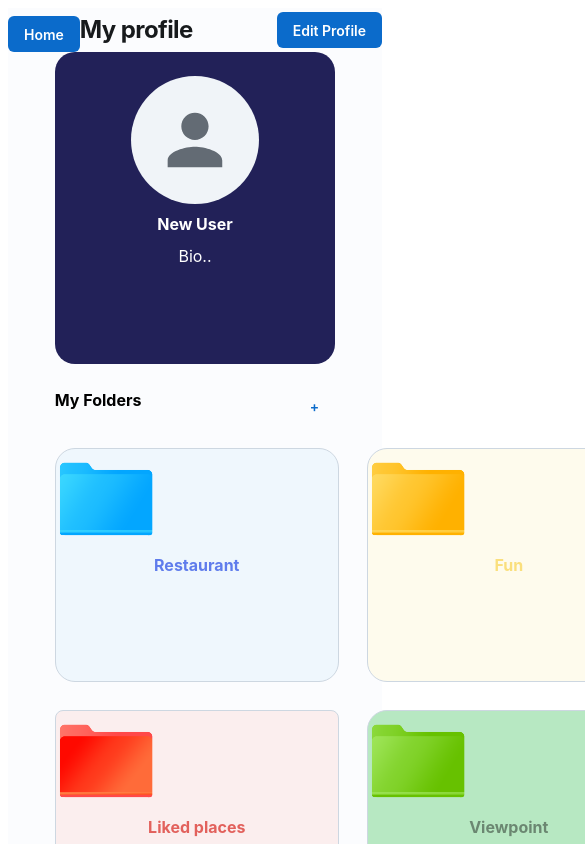
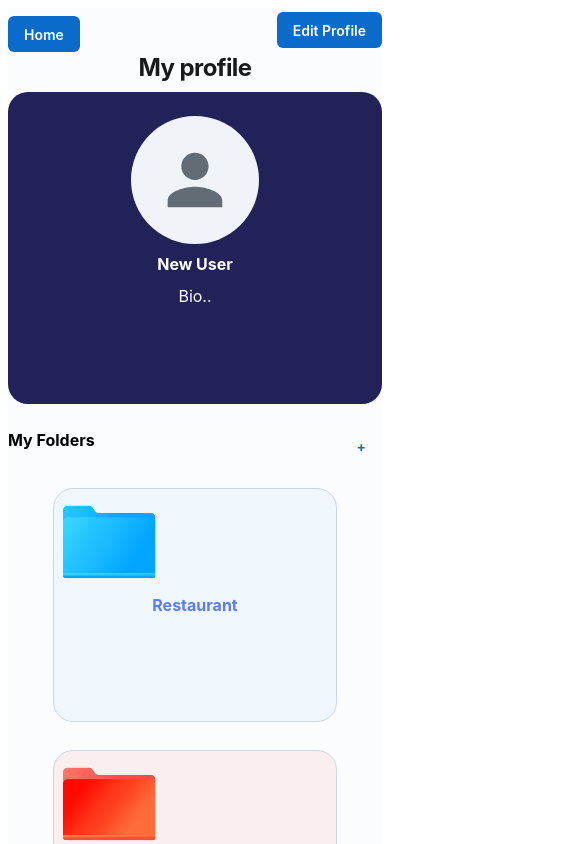
Before and after one commit to CSE115-project/nextjs-ff, a Next.js app: page /profile in a window 390 px wide. Shown: the top 844 px of the page, 585 px wide, since content can reach past the window. Built offline with nearby package versions, Linux system fonts and the light colour scheme; no server answers.

Commit message:
updated profile page to be more mobile responsive

```diff
--- a/pages/profile.js
+++ b/pages/profile.js
@@ -11,6 +11,7 @@ import { getDoc, getFirestore, doc } from "firebase/firestore";
 import Card from "@mui/joy/Card";
 import CardCover from "@mui/joy/CardCover";
 import CardContent from "@mui/joy/CardContent";
+import Image from "next/image";
 
 /*
 const userObj = {
@@ -64,22 +65,21 @@ export default function Profile({ user }) {
   }, []);
 
   console.log("p/profile userData:", userData);
+
   if (!userData) {
     return <div>Loading...</div>;
   } else {
     console.log("Loading Profile...");
     return (
       <div className="userProfile">
+        {/* <meta name="viewport" content="initial-scale=1, width=device-width" /> */}
+
         <Sheet>
           <Stack direction="row" alignItems="center" spacing={0}>
             {/* Home Button */}
             <Button onClick={handleHome} sx={{ mt: 1 }}>
               Home
             </Button>
-
-            <Typography level="h1" fontSize="xl2">
-              My profile
-            </Typography>
 
             {/* Edit Profile Button */}
             <Button onClick={handleEditProfile} sx={{ marginLeft: "auto" }}>
@@ -89,11 +89,19 @@ export default function Profile({ user }) {
 
           <Sheet
             sx={{
-              maxWidth: "75%",
+              maxWidth: 1200,
               width: "100%",
               mx: "auto",
+              display: "flex",
+              flexDirection: "column",
+              minWidth: 0,
+              height: "100%",
+              overflow: "auto",
             }}
           >
+            <Typography level="h1" fontSize="xl2" sx={{ mx: "auto", mb: 1 }}>
+              My profile
+            </Typography>
             <Box
               sx={{
                 bgcolor: "#222158",
@@ -148,14 +156,19 @@ export default function Profile({ user }) {
             {/* Liked Place (need to route to list of places) */}
 
             {/* Stack to create rows */}
-            <Stack direction="row" alignItems="flex-start" spacing={"10%"}>
+            <Stack
+              direction="row"
+              alignItems="center"
+              justifyContent="center"
+              spacing={{ xs: 0, sm: "10%", md: "10%", lg: "10%" }}
+              sx={{ flexWrap: "wrap" }}
+            >
               {/* Stack to create the first column */}
               <Stack
                 direction="column"
                 justifyContent="space-evenly"
                 alignItems="flex-start"
                 spacing={"10%"}
-                sx={{ ml: "20%" }}
               >
                 {/* Top Left Card */}
                 <Card
@@ -175,15 +188,17 @@ export default function Profile({ user }) {
                   </CardCover>
                   <CardContent>
                     {/* Add rest of Card */}
-                    <img
-                      src="images/blue_folder.png"
+                    <Image
+                      src="/images/blue_folder.png"
                       alt="Blue folder image"
+                      width={100}
+                      height={100}
                       style={{
-                      position: 'absolute',
-                      top: 0,
-                      left: 0,
-                      width: '100px', // Adjust the width as desired
-                      height: 'auto', // Maintain the aspect ratio of the image
+                        position: "absolute",
+                        top: 3,
+                        left: 5,
+                        // width: "100px", // Adjust the width as desired
+                        // height: "auto", // Maintain the aspect ratio of the image
                       }}
                     />
                     {/* <Typography textColor="#5F7CEC">Test2</Typography> */}
@@ -191,7 +206,14 @@ export default function Profile({ user }) {
 
                   {/* Bottom Left Card */}
                 </Card>
-                <Card sx={{ width: 250, height: 200, bgcolor: "#FBEEEE" }}>
+                <Card
+                  sx={{
+                    "--Card-radius": "20px",
+                    width: 250,
+                    height: 200,
+                    bgcolor: "#FBEEEE",
+                  }}
+                >
                   <CardCover>
                     {/* Add rest of card */}
                     <Typography component="h1" textColor="#E2615C">
@@ -200,15 +222,17 @@ export default function Profile({ user }) {
                   </CardCover>
                   <CardContent>
                     {/* Add rest of Card */}
-                    <img
-                      src="images/red_folder.png"
+                    <Image
+                      src="/images/red_folder.png"
                       alt="Red folder image"
+                      width={100}
+                      height={100}
                       style={{
-                      position: 'absolute',
-                      top: 0,
-                      left: 0,
-                      width: '100px', // Adjust the width as desired
-                      height: 'auto', // Maintain the aspect ratio of the image
+                        position: "absolute",
+                        top: 3,
+                        left: 5,
+                        // width: "100px", // Adjust the width as desired
+                        // height: "auto", // Maintain the aspect ratio of the image
                       }}
                     />
                   </CardContent>
@@ -233,20 +257,22 @@ export default function Profile({ user }) {
                   }}
                 >
                   <CardCover>
-                    <Typography textColor="#FADF7D" component="h1">
+                    <Typography textColor="#F4BA4F" component="h1">
                       Fun
                     </Typography>
                   </CardCover>
                   <CardContent>
-                    <img
-                      src="images/yellow_folder.png"
+                    <Image
+                      src="/images/yellow_folder.png"
                       alt="Yellow folder image"
+                      width={100}
+                      height={100}
                       style={{
-                      position: 'absolute',
-                      top: 0,
-                      left: 0,
-                      width: '100px', // Adjust the width as desired
-                      height: 'auto', // Maintain the aspect ratio of the image
+                        position: "absolute",
+                        top: 3,
+                        left: 5,
+                        // width: "100px", // Adjust the width as desired
+                        // height: "auto", // Maintain the aspect ratio of the image
                       }}
                     />
                   </CardContent>
@@ -267,17 +293,19 @@ export default function Profile({ user }) {
                     </Typography>
                   </CardCover>
                   <CardContent>
-                  <img
-                    src="images/green_folder.png"
-                    alt="Green folder image"
-                    style={{
-                    position: 'absolute',
-                    top: 0,
-                    left: 0,
-                    width: '100px', // Adjust the width as desired
-                    height: 'auto', // Maintain the aspect ratio of the image
-                    }}
-                  />
+                    <Image
+                      src="/images/green_folder.png"
+                      alt="Green folder image"
+                      width={100}
+                      height={100}
+                      style={{
+                        position: "absolute",
+                        top: 3,
+                        left: 5,
+                        // width: "100px", // Adjust the width as desired
+                        // height: "auto", // Maintain the aspect ratio of the image
+                      }}
+                    />
                   </CardContent>
                 </Card>
               </Stack>
```
